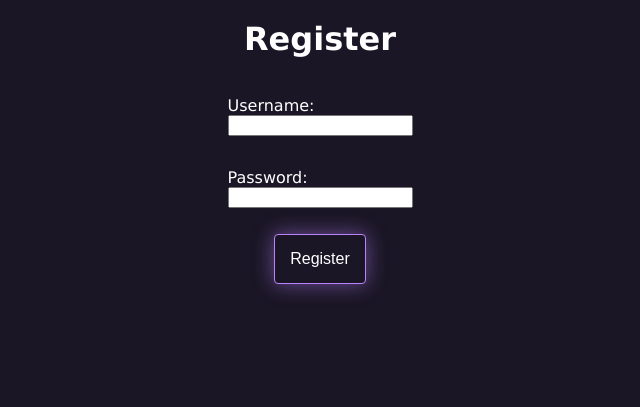
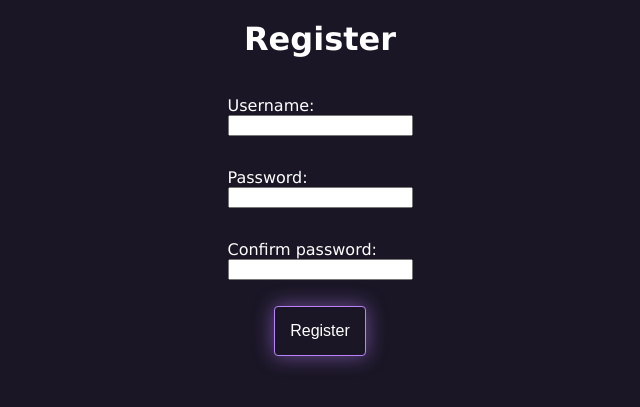
Before and after one commit to Savones/SpeakSprouts, a Flask app: page /open_register in a window 1280 px wide. Shown: the part 151-558 px from the top of the page, without its empty margins (320-960 px from the left). Run offline with Flask 3, Linux system fonts and the light colour scheme.

Commit message:
registeration inputs validated, error html added

```diff
--- a/routes.py
+++ b/routes.py
@@ -6,8 +6,14 @@ import services.profiles as profiles
 import services.posts as posts
 import db
 import json
-import partners
+import services.partners as partners
 import testing
+import re
+
+re = {
+    'username': re.compile(r"\w{3,12}"),
+    'password': re.compile(r".{6,24}")
+}
 
 @app.route("/")
 def index():
@@ -55,6 +61,14 @@ def logout():
 
 @app.route("/register", methods=["GET", "POST"])
 def register():
+
+    # Checks on server side that inputs are acceptable
+    global re
+    if not re["username"].match(request.form["username"]) \
+    or not re["password"].match(request.form["password"]) \
+    or not request.form["password"] == request.form["confirm_password"]:
+        return render_template("error.html")
+
     username = request.form["username"]
     password = request.form["password"]
     if users.register(username, password):
--- /dev/null
+++ b/templates/error.html
@@ -0,0 +1,5 @@
+{% extends "layout.html" %}
+{% block buttons %}{% endblock %}
+{% block content %}
+    <p>Something went wrong!</p>
+{% endblock %}
--- a/templates/register.html
+++ b/templates/register.html
@@ -1,12 +1,30 @@
 {% extends "layout.html" %}
 {% block buttons %}{% endblock %}
 {% block content %}
-    <form action="/register" method="POST">
+    <form action="/register" method="POST" onsubmit="return checkPassword()">
         <h1>Register</h1>
         <p>Username:<br>
-        <input type="text" name="username"></p>
+        <input type="text" name="username" pattern="\w{3,12}" title="Username must be 3-12 characters and can only contain letters, numbers, and underscores." required>
         <p>Password:<br>
-        <input type="password" name="password"></p>
+        <input type="password" name="password" id="password" pattern=".{6,24}" title="Password must be 6-24 characters." required></p>
+        <p>Confirm password:<br>
+        <input type="password" name="confirm_password" id="confirm_password" pattern=".{6,24}" title="Password must be 6-24 characters." required></p>
         <input type="submit" value="Register" class="button">
     </form>
 {% endblock %}
+
+{% block scirpt %}
+<script>
+    function checkPassword(){
+        const password = document.getElementById('password').value;
+        const confirm_password = document.getElementById('confirm_password').value;
+
+        if (password !== confirm_password) {
+            alert('The password confirmation does not match the given password.');
+            return false;
+        }
+
+        return true;
+    }
+</script>
+{% endblock %}
```
